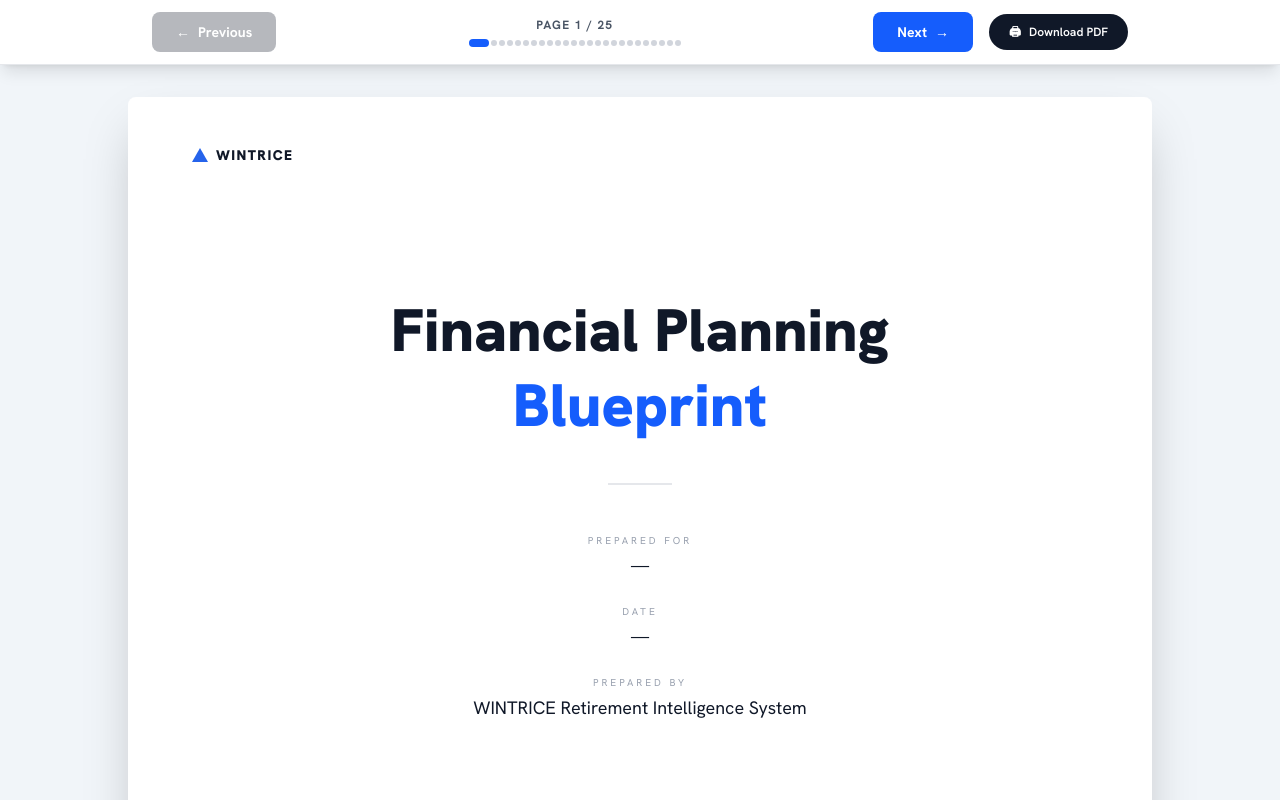
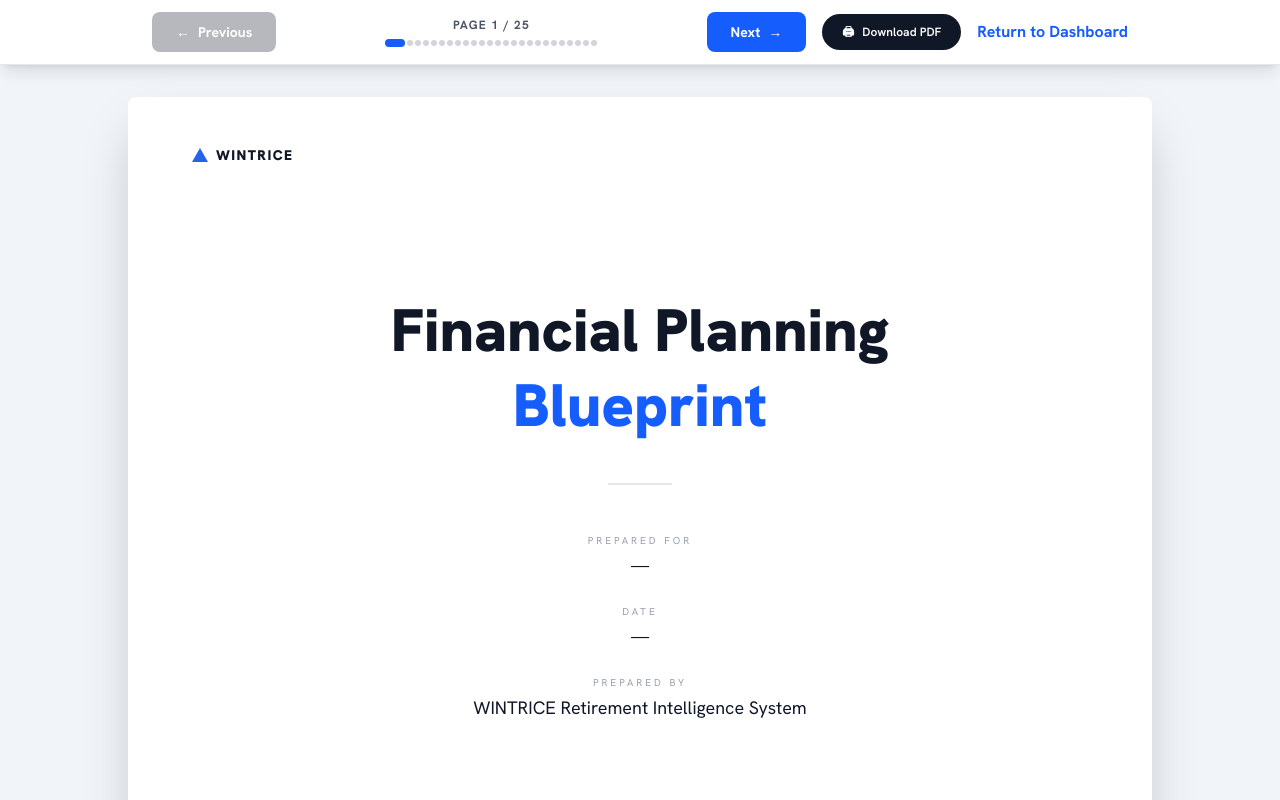
Before and after one commit to bosskings/AIFT_FinancialReport_FE, a React (Vite) app: page /financial-blueprint in a window 1280 px wide. Shown: the top 800 px of the page. Built offline with nearby package versions, Linux system fonts and the light colour scheme; a web font is replaced by a local one.

Commit message:
Added Return Download

```diff
--- a/src/pages/FinancialBlueprint.tsx
+++ b/src/pages/FinancialBlueprint.tsx
@@ -1903,6 +1903,8 @@ export default function FinancialBlueprint() {
               </>
             )}
           </button>
+
+          <a href="/dashboard" className="text-blue-600 font-bold hover:underline">Return to Dashboard</a>
         </div>
 
         {/* Progress Bar */}
```
